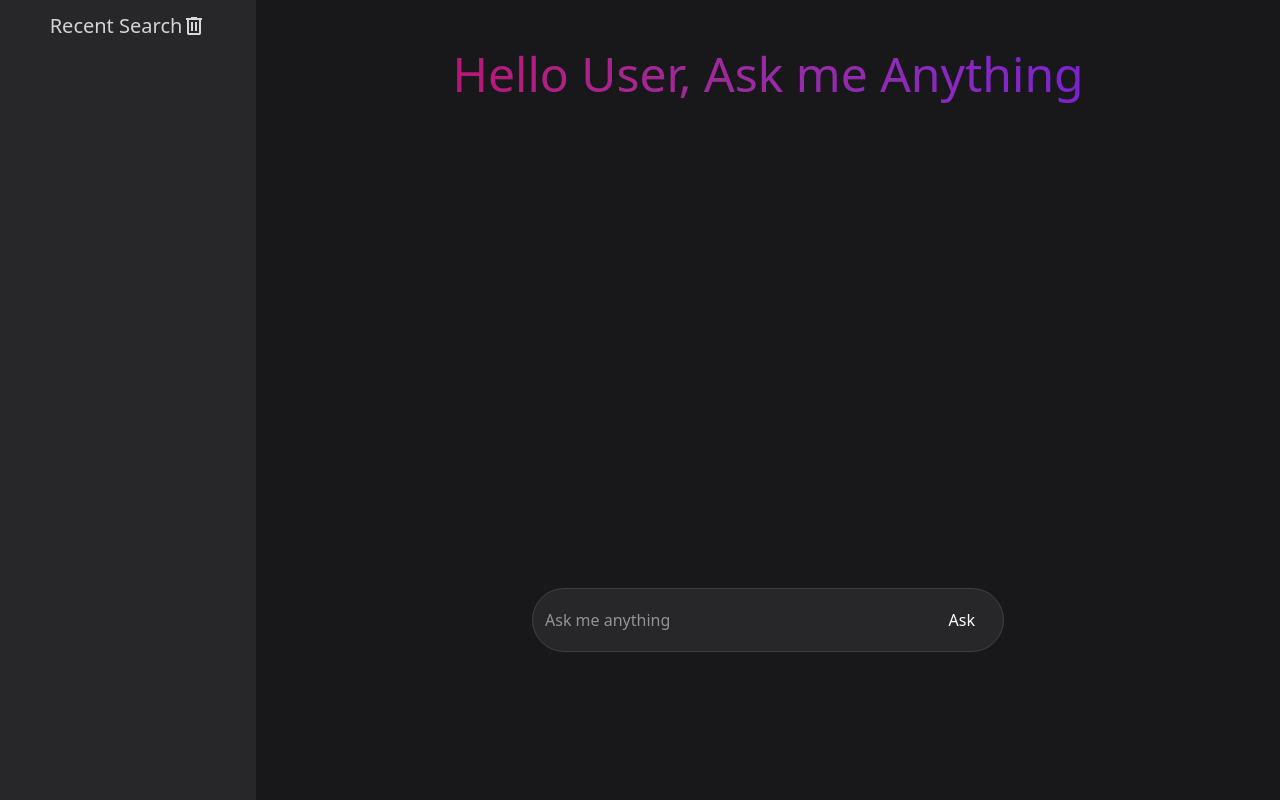
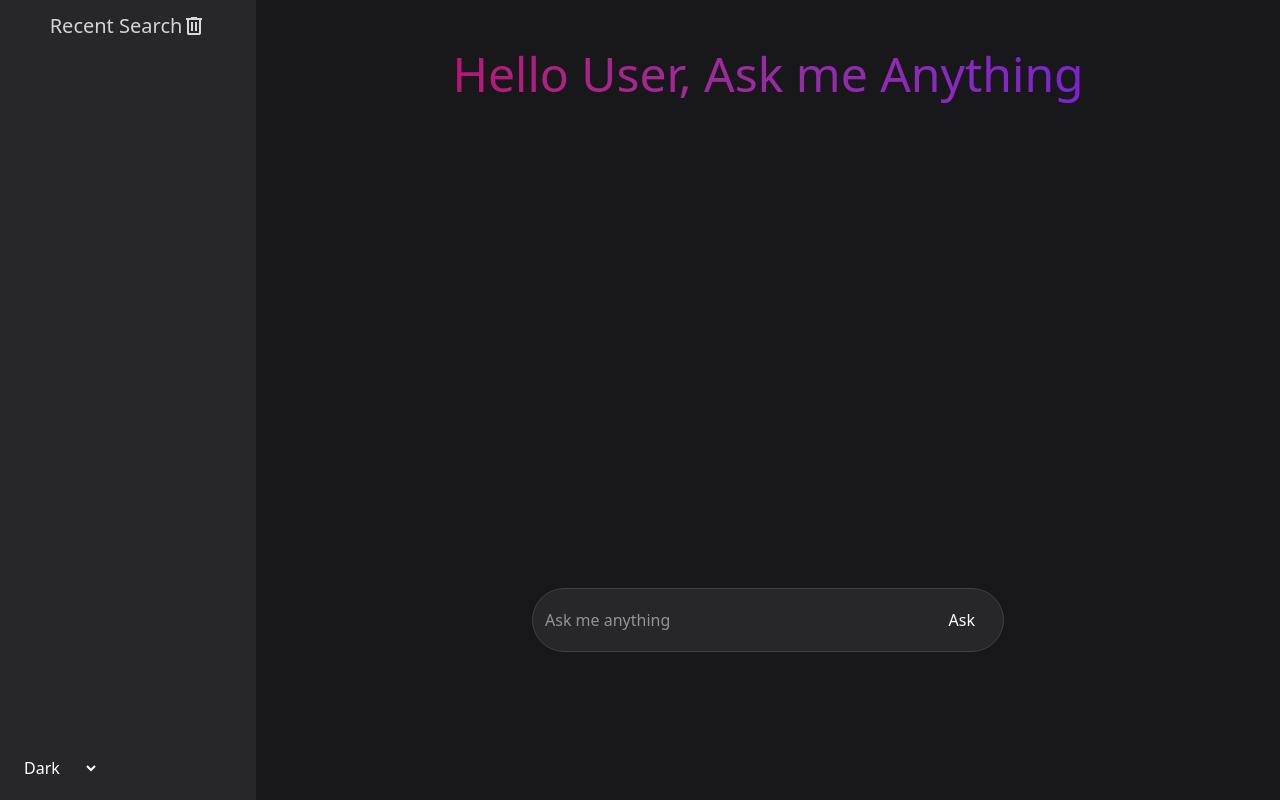
Before and after one commit to raheem7348/GemQuest, a React (Vite) app: page / in a window 1280 px wide. Built offline with nearby package versions, Linux system fonts and the light colour scheme.

Commit message:
dark mode added

```diff
--- a/index.html
+++ b/index.html
@@ -1,12 +1,12 @@
 <!doctype html>
-<html lang="en">
+<html lang="en" class="dark">
   <head>
     <meta charset="UTF-8" />
     <link rel="icon" type="image/svg+xml" href="/vite.svg" />
     <meta name="viewport" content="width=device-width, initial-scale=1.0" />
     <title>AI Tool</title>
   </head>
-  <body class="bg-zinc-900 h-screen">
+  <body class="dark:bg-zinc-900 bg-zinc-200 h-screen">
     <div id="root"></div>
     <script type="module" src="/src/main.jsx"></script>
   </body>
--- a/src/App.jsx
+++ b/src/App.jsx
@@ -1,8 +1,9 @@
 import { useEffect, useState } from "react";
 import { URL } from "./constants";
 import './index.css'
-import Answers from "./components/Answers";
 import { useRef } from "react";
+import RecentSearch from "./components/RecentSearch";
+import QuestionAnswer from "./components/QuestionAnswer";
 
 function App() {
 
@@ -57,23 +58,17 @@ function App() {
     dataString = dataString.split("* ")
     dataString = dataString.map((item) => item.trim())
 
-    // console.log(dataString);
-    //  console.log(data.candidates[0].content.parts[0].text);
-    //  setResult(data.candidates[0].content.parts[0].text)
     setResult([...result, { type: 'q', text: question ? question : selectedHistory }, { type: 'a', text: dataString }])
     setQuestion('')
 
-    setTimeout(() => {
+  setTimeout(() => {
       scrollToAns.current.scrollTop = scrollToAns.current.scrollHeight;
     }, 500);
     setLoader(false)
   }
   // console.log(result);
 
-  const clearHistory = () => {
-    localStorage.clear();
-    setRecentHistory([])
-  }
+
 
   const isEnter = (e) => {
     //  console.log(e.key);
@@ -86,61 +81,58 @@ function App() {
     askQuestion()
   }, [selectedHistory])
 
+
+  //dark mode feature
+  const [darkmode, setDarkmode] = useState('dark');
+  useEffect(()=>{
+    // console.log(darkmode);
+    if (darkmode == 'dark') {
+      document.documentElement.classList.add('dark')
+    } else {
+      document.documentElement.classList.remove('dark')
+    }
+
+  },[darkmode])
+
   return (
+  <div className={darkmode == 'dark' ? 'dark':'light'}>
     <div className="grid grid-cols-5 h-screen text-center">
 
       {/* left Part */}
-      <div className="col-span-1 bg-zinc-800 h-screen text-zinc-300">
-        <h1 className="text-xl pt-3  text-center flex justify-center">
-          <span>Recent Search</span>
-          <button onClick={clearHistory} className="cursor-pointer"><svg xmlns="http://www.w3.org/2000/svg" height="24px" viewBox="0 -960 960 960" width="24px" fill="#D9D9D9"><path d="M280-120q-33 0-56.5-23.5T200-200v-520h-40v-80h200v-40h240v40h200v80h-40v520q0 33-23.5 56.5T680-120H280Zm400-600H280v520h400v-520ZM360-280h80v-360h-80v360Zm160 0h80v-360h-80v360ZM280-720v520-520Z" /></svg></button>
-        </h1>
-        <ul className="text-left overflow-auto">
-          {
-            recentHistory && recentHistory.map((item, index) => (
-              <li onClick={() => setSelectedHistory(item)} className="px-5 pl-5 truncate  hover:bg-zinc-700 hover:text-zinc-50 cursor-pointer">{item}</li>
-            ))
-          }
-        </ul>
-      </div>
+       <select onChange={(event)=> setDarkmode(event.target.value)} className="fixed dark:text-white text-black bottom-0 p-5">
+        <option value="dark">Dark</option>
+        <option value="light">Light</option>
+       </select>
 
+       <RecentSearch recentHistory = {recentHistory} setRecentHistory={setRecentHistory} setSelectedHistory = {setSelectedHistory}/>
       {/* right Part */}
       <div className="col-span-4 p-10 ">
         <h1 className=" p-2.5 text-5xl bg-clip-text text-transparent bg-gradient-to-r from-pink-700 to-violet-700">
           Hello User, Ask me Anything</h1>
         {
           loader ?    <div role="status">
-          <svg aria-hidden="true" class="inline w-8 h-8 text-gray-200 animate-spin dark:text-gray-600 fill-purple-600" viewBox="0 0 100 101" fill="none" xmlns="http://www.w3.org/2000/svg">
+          <svg aria-hidden="true" className="inline w-8 h-8 text-gray-200 animate-spin dark:text-gray-600 fill-purple-600" viewBox="0 0 100 101" fill="none" xmlns="http://www.w3.org/2000/svg">
             <path d="M100 50.5908C100 78.2051 77.6142 100.591 50 100.591C22.3858 100.591 0 78.2051 0 50.5908C0 22.9766 22.3858 0.59082 50 0.59082C77.6142 0.59082 100 22.9766 100 50.5908ZM9.08144 50.5908C9.08144 73.1895 27.4013 91.5094 50 91.5094C72.5987 91.5094 90.9186 73.1895 90.9186 50.5908C90.9186 27.9921 72.5987 9.67226 50 9.67226C27.4013 9.67226 9.08144 27.9921 9.08144 50.5908Z" fill="currentColor" />
             <path d="M93.9676 39.0409C96.393 38.4038 97.8624 35.9116 97.0079 33.5539C95.2932 28.8227 92.871 24.3692 89.8167 20.348C85.8452 15.1192 80.8826 10.7238 75.2124 7.41289C69.5422 4.10194 63.2754 1.94025 56.7698 1.05124C51.7666 0.367541 46.6976 0.446843 41.7345 1.27873C39.2613 1.69328 37.813 4.19778 38.4501 6.62326C39.0873 9.04874 41.5694 10.4717 44.0505 10.1071C47.8511 9.54855 51.7191 9.52689 55.5402 10.0491C60.8642 10.7766 65.9928 12.5457 70.6331 15.2552C75.2735 17.9648 79.3347 21.5619 82.5849 25.841C84.9175 28.9121 86.7997 32.2913 88.1811 35.8758C89.083 38.2158 91.5421 39.6781 93.9676 39.0409Z" fill="currentFill" />
           </svg>
-          <span class="sr-only">Loading...</span>
+          <span className="sr-only">Loading...</span>
         </div>
         : null
         }
         <div ref={scrollToAns} className="container h-120 overflow-auto no-scrollbar ">
 
-          <div className="text-zinc-300  ">
+          <div className="dark:text-zinc-300 text-zinc-900 ">
 
             <ul>
               {
                 result.map((item, index) => (
-                  <div className={item.type == 'q' ? 'flex justify-end' : ''}>
-                    {
-                      item.type == 'q' ?
-                        <li key={index + Math.random()} className="text-right p-1 border-8 bg-zinc-700 border-zinc-700 rounded-tl-3xl rounded-bl-3xl rounded-br-3xl w-fit ">
-                          <Answers ans={item.text} index={index} totalResult={1} type={item.type} /></li>
-                        : item.text.map((ansItem, ansIndex) => (
-                          <li key={index} className="text-left p-1"><Answers ans={ansItem} index={ansIndex} totalResult={item.length} type={item.type} /></li>
-                        ))
-                    }
-                  </div>
+                <QuestionAnswer item={item} index = {index}/>
                 ))
               }
             </ul>
           </div>
         </div>
-        <div className="flex bg-zinc-800 text-white w-1/2 mx-auto rounded-full border border-zinc-700  h-16 p-1 pr-5">
+        <div className="flex dark:bg-zinc-800 bg-zinc-300 dark:text-white text-black w-1/2 mx-auto rounded-full border border-zinc-700  h-16 p-1 pr-5">
           <input className="w-full h-full outline-none mx-2 text-bold "
             type="text" value={question}
             onChange={(e) => setQuestion(e.target.value)}
@@ -151,6 +143,9 @@ function App() {
       </div>
 
     </div>
+  </div>
+
+
   )
 }
 
--- /dev/null
+++ b/src/components/QuestionAnswer.jsx
@@ -0,0 +1,25 @@
+import Answers from "./Answers";
+
+
+const QuestionAnswer = ({item, index}) => {
+
+    return (
+        <>
+            <div className={item.type == 'q' ? 'flex justify-end' : ''}>
+                {
+                    item.type == 'q' ?
+                        <li key={index + Math.random()} className="text-right p-1 border-8 dark:bg-zinc-700 bg-zinc-300
+                        dark:border-zinc-700
+                        border-zinc-300
+                        rounded-tl-3xl rounded-bl-3xl rounded-br-3xl w-fit ">
+                            <Answers ans={item.text} index={index} totalResult={1} type={item.type} /></li>
+                        : item.text.map((ansItem, ansIndex) => (
+                            <li key={index} className="text-left p-1"><Answers ans={ansItem} index={ansIndex} totalResult={item.length} type={item.type} /></li>
+                        ))
+                }
+            </div>
+        </>
+    )
+}
+
+export default QuestionAnswer
--- /dev/null
+++ b/src/components/RecentSearch.jsx
@@ -0,0 +1,27 @@
+
+const RecentSearch = ({recentHistory, setRecentHistory, setSelectedHistory}) => {
+
+    const clearHistory = () => {
+    localStorage.clear();
+    setRecentHistory([])
+  }
+    return (
+        <>
+            <div className="col-span-1 dark:bg-zinc-800 bg-zinc-300 h-screen dark:text-zinc-300 text-black">
+                <h1 className="text-xl pt-3  text-center flex justify-center">
+                    <span>Recent Search</span>
+                    <button onClick={clearHistory} className="cursor-pointer"><svg xmlns="http://www.w3.org/2000/svg" height="24px" viewBox="0 -960 960 960" width="24px" fill="#D9D9D9"><path d="M280-120q-33 0-56.5-23.5T200-200v-520h-40v-80h200v-40h240v40h200v80h-40v520q0 33-23.5 56.5T680-120H280Zm400-600H280v520h400v-520ZM360-280h80v-360h-80v360Zm160 0h80v-360h-80v360ZM280-720v520-520Z" /></svg></button>
+                </h1>
+                <ul className="text-left overflow-auto">
+                    {
+                        recentHistory && recentHistory.map((item, index) => (
+                            <li key={index} onClick={() => setSelectedHistory(item)} className="px-5 pl-5 truncate  dark:hover:bg-zinc-700 hover:bg-zinc-400 dark:hover:text-zinc-50 cursor-pointer">{item}</li>
+                        ))
+                    }
+                </ul>
+            </div>
+        </>
+    )
+}
+
+export default RecentSearch
--- a/src/index.css
+++ b/src/index.css
@@ -3,3 +3,5 @@
 .no-scrollbar::-webkit-scrollbar {
   display: none;
 }
+
+@custom-variant dark (&:where(.dark, .dark *));
```
